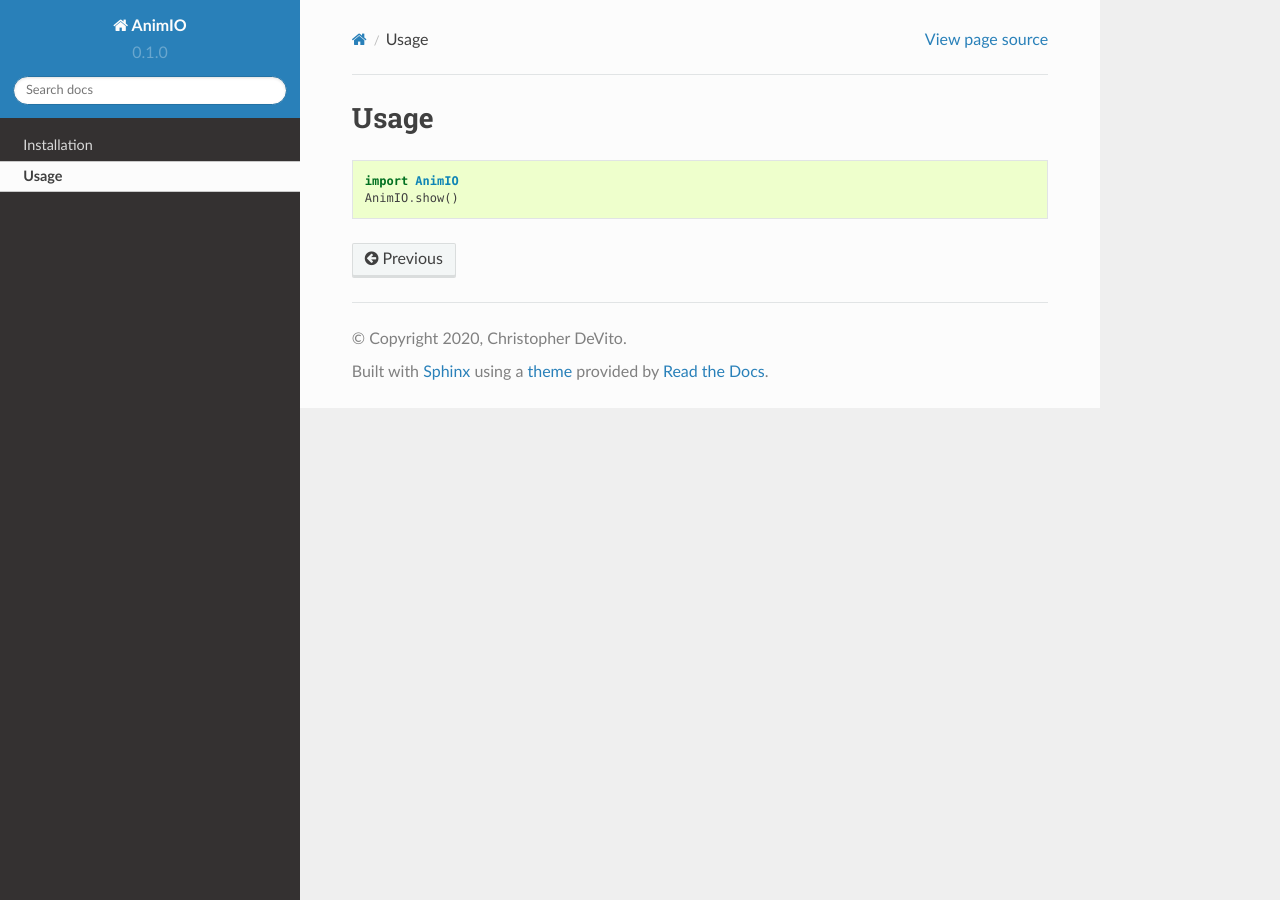
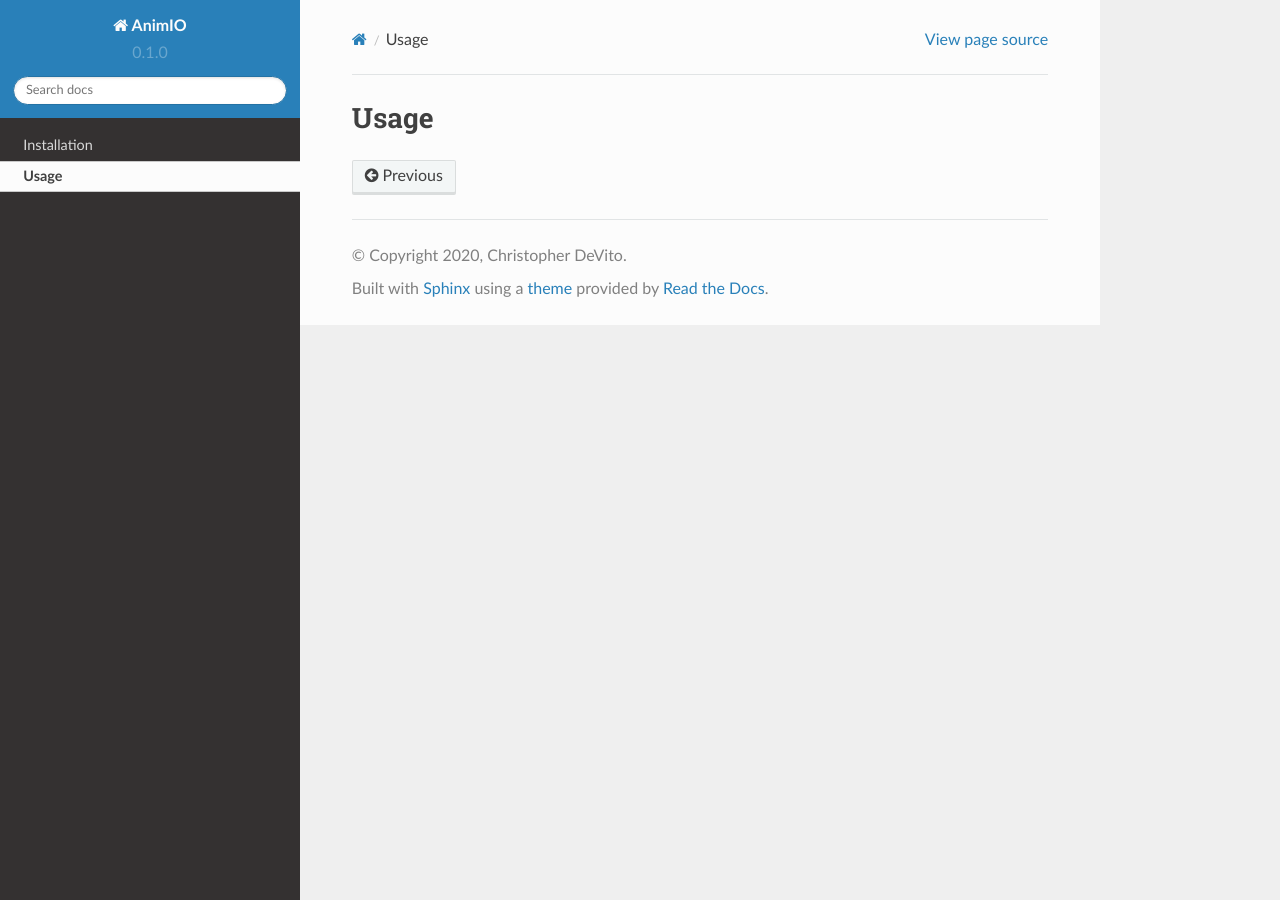
Before and after one commit to chrisdevito/AnimIO, a Sphinx documentation site: the page built from docs/usage.rst, in a window 1280 px wide. Built offline with Sphinx 7.4.7 and the Read the Docs theme 2.0.0, drawn with Linux system fonts in a browser that asks for light colours.

Commit message:
removing usage, will fill out when finished with tool

```diff
--- a/docs/usage.rst
+++ b/docs/usage.rst
@@ -1,9 +1,3 @@
 =====
 Usage
 =====
-
-.. code-block:: python
-    :name: show_animio.py
-
-    import AnimIO
-    AnimIO.show()
```
